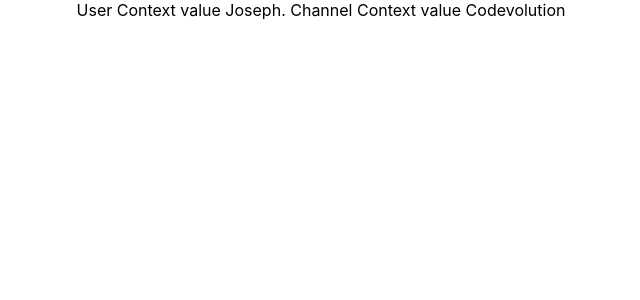
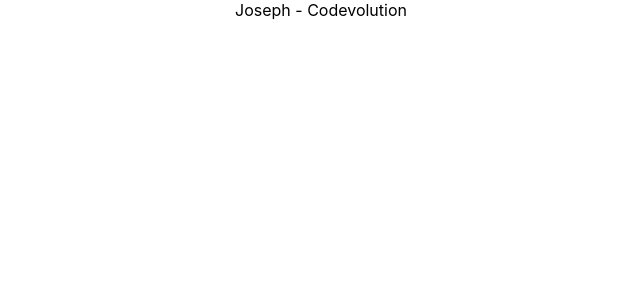
Before and after one commit to josephmathew900/react_hooks_codevolution, a React (Create React App) app: page / in a window 1280 px wide. Shown: the top 300 px of the page, without its empty margins (319-959 px from the left). Built offline with nearby package versions, Linux system fonts and the light colour scheme.

Commit message:
useContext part-3

```diff
--- a/src/App.js
+++ b/src/App.js
@@ -1,6 +1,6 @@
 import "./App.css";
 import React from "react";
-import ComponentC from "./components/ComponentF";
+import ComponentC from "./components/ComponentC";
 
 export const UserContext = React.createContext();
 export const ChannelContext = React.createContext();
--- a/src/components/ComponentE.js
+++ b/src/components/ComponentE.js
@@ -1,10 +1,14 @@
-import React from "react";
+import React, { useContext } from "react";
 import ComponentF from "./ComponentF";
+import { UserContext, ChannelContext } from "../App";
 
-export default function ComponentC() {
+export default function ComponentE() {
+  const user = useContext(UserContext);
+  const channel = useContext(ChannelContext);
+
   return (
     <div>
-      <ComponentF />
+      {user} - {channel}
     </div>
   );
 }
--- a/src/components/ComponentF.js
+++ b/src/components/ComponentF.js
@@ -1,7 +1,7 @@
 import React from "react";
 import { UserContext, ChannelContext } from "../App";
 
-export default function ComponentC() {
+export default function ComponentF() {
   return (
     <div>
       <UserContext.Consumer>
```
